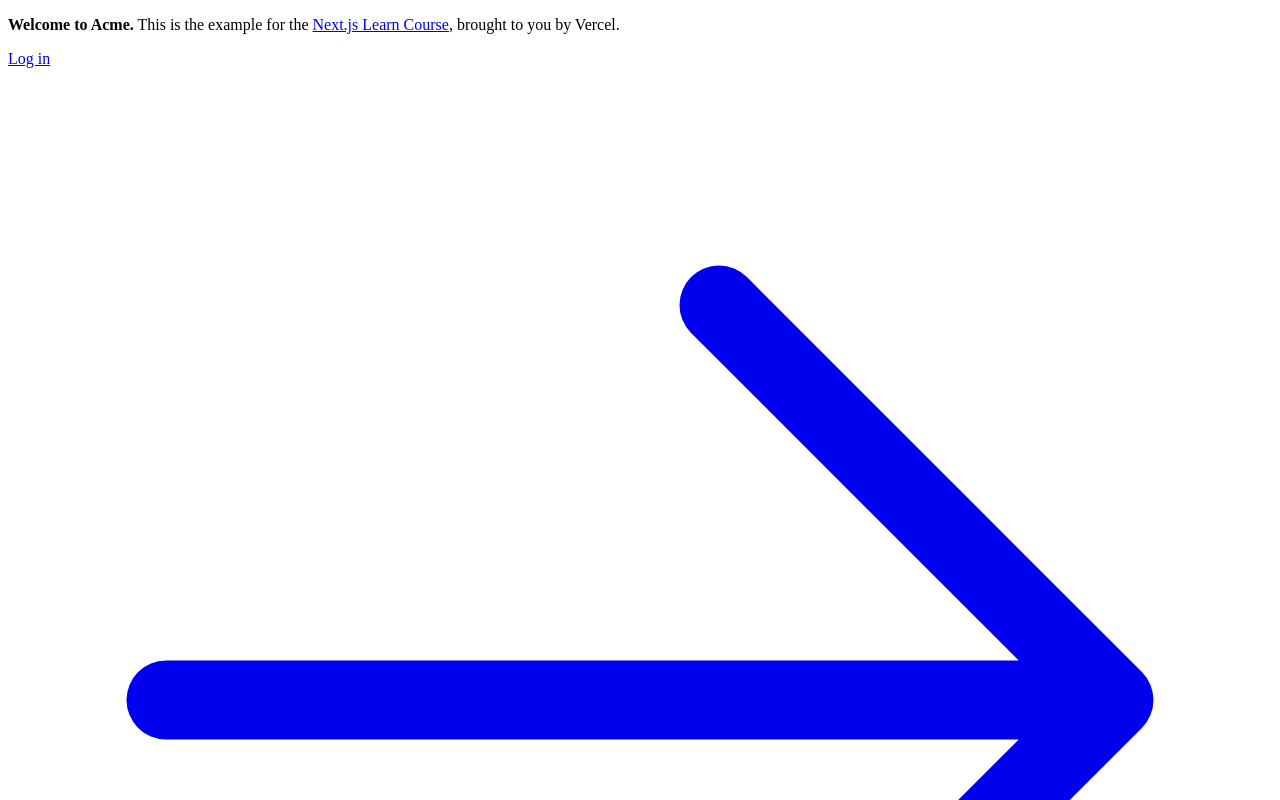
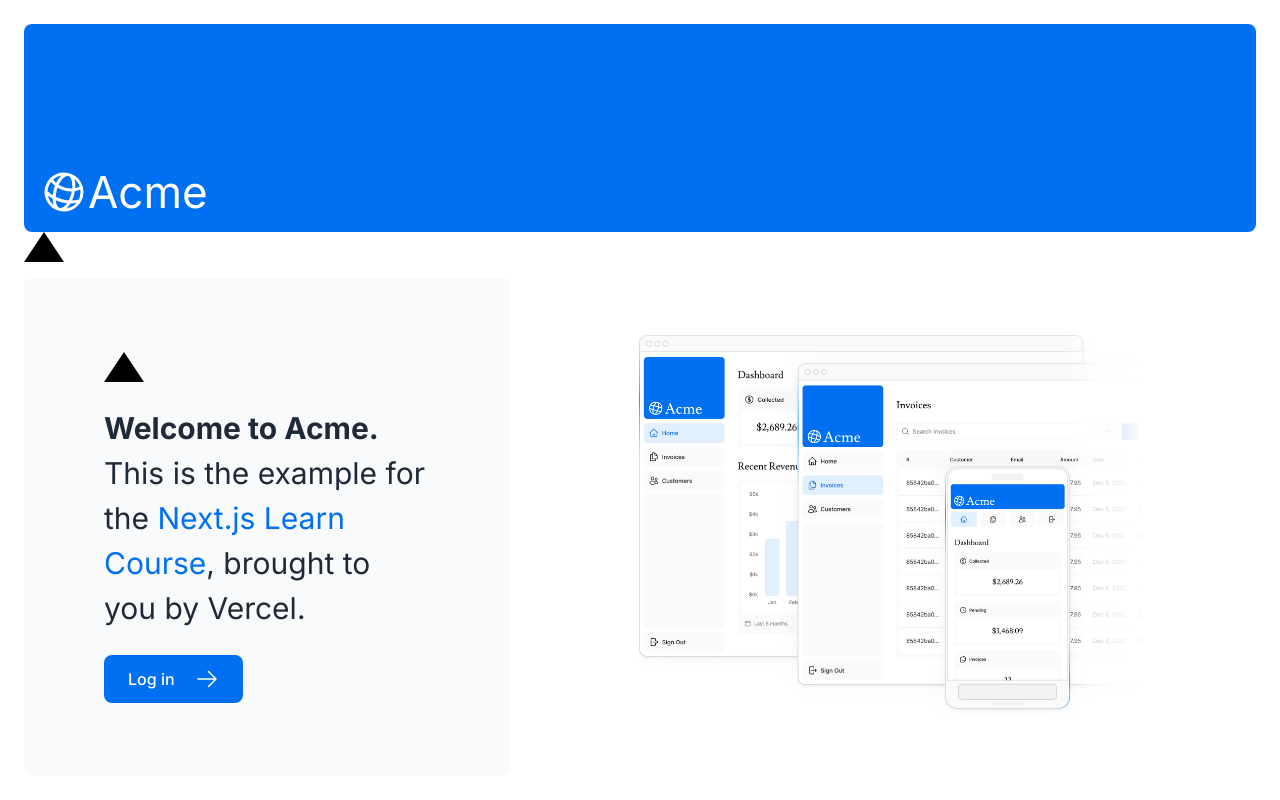
Before and after one commit to sinhadeepak1115/nextjs-dashboard, a Next.js app: page / in a window 1280 px wide. Shown: the top 800 px of the page. Built offline with nearby package versions, Linux system fonts and the light colour scheme.

Commit message:
came to chapter3 in nextjs.

```diff
--- a/app/layout.tsx
+++ b/app/layout.tsx
@@ -1,3 +1,6 @@
+import '@/app/ui/global.css'
+import { inter } from '@/app/ui/fonts';
+
 export default function RootLayout({
   children,
 }: {
@@ -5,7 +8,9 @@
 }) {
   return (
     <html lang="en">
-      <body>{children}</body>
+      <body className={`${inter.className} antialiased`}>
+        {children}
+      </body>
     </html>
   );
 }
--- a/app/page.tsx
+++ b/app/page.tsx
@@ -1,15 +1,21 @@
 import AcmeLogo from '@/app/ui/acme-logo';
 import { ArrowRightIcon } from '@heroicons/react/24/outline';
 import Link from 'next/link';
+import styles from '@/app/ui/home.module.css'
+import Image from 'next/image';
 
 export default function Page() {
   return (
     <main className="flex min-h-screen flex-col p-6">
       <div className="flex h-20 shrink-0 items-end rounded-lg bg-blue-500 p-4 md:h-52">
-        {/* <AcmeLogo /> */}
+        <AcmeLogo />
       </div>
+      <div className={styles.shape} />
       <div className="mt-4 flex grow flex-col gap-4 md:flex-row">
         <div className="flex flex-col justify-center gap-6 rounded-lg bg-gray-50 px-6 py-10 md:w-2/5 md:px-20">
+          <div
+            className="h-0 w-0 border-b-[30px] border-l-[20px] border-r-[20px] border-b-black border-l-transparent border-r-transparent"
+          />
           <p className={`text-xl text-gray-800 md:text-3xl md:leading-normal`}>
             <strong>Welcome to Acme.</strong> This is the example for the{' '}
             <a href="https://nextjs.org/learn/" className="text-blue-500">
@@ -26,6 +32,13 @@
         </div>
         <div className="flex items-center justify-center p-6 md:w-3/5 md:px-28 md:py-12">
           {/* Add Hero Images Here */}
+          <Image
+            src="/hero-desktop.png"
+            width={1000}
+            height={760}
+            className="hidden md:block"
+            alt="Screenshots of the dashboard project showing desktop version"
+          />
         </div>
       </div>
     </main>
--- a/app/ui/acme-logo.tsx
+++ b/app/ui/acme-logo.tsx
@@ -1,10 +1,10 @@
 import { GlobeAltIcon } from '@heroicons/react/24/outline';
-import { lusitana } from '@/app/ui/fonts';
+import { inter } from '@/app/ui/fonts';
 
 export default function AcmeLogo() {
   return (
     <div
-      className={`${lusitana.className} flex flex-row items-center leading-none text-white`}
+      className={`${inter.className} flex flex-row items-center leading-none text-white`}
     >
       <GlobeAltIcon className="h-12 w-12 rotate-[15deg]" />
       <p className="text-[44px]">Acme</p>
--- /dev/null
+++ b/app/ui/fonts.ts
@@ -0,0 +1,2 @@
+import { Inter } from 'next/font/google';
+export const inter = Inter({ subsets: ['latin'] })
--- /dev/null
+++ b/app/ui/home.module.css
@@ -0,0 +1,7 @@
+.shape{
+  height:0;
+  width:0;
+  border-bottom: 30px solid black;
+  border-left: 20px solid transparent;
+  border-right: 20px solid transparent;
+}
```
